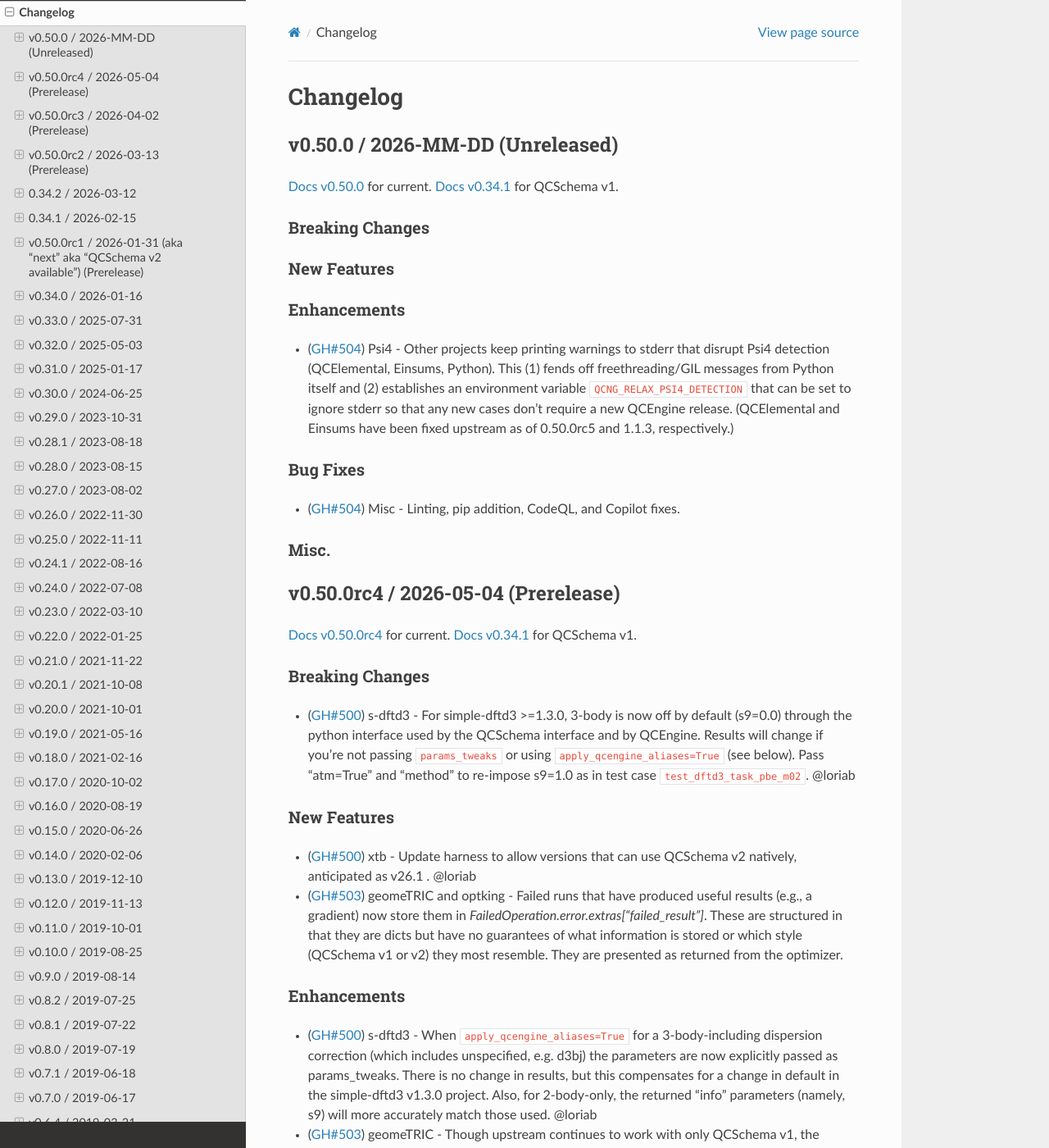
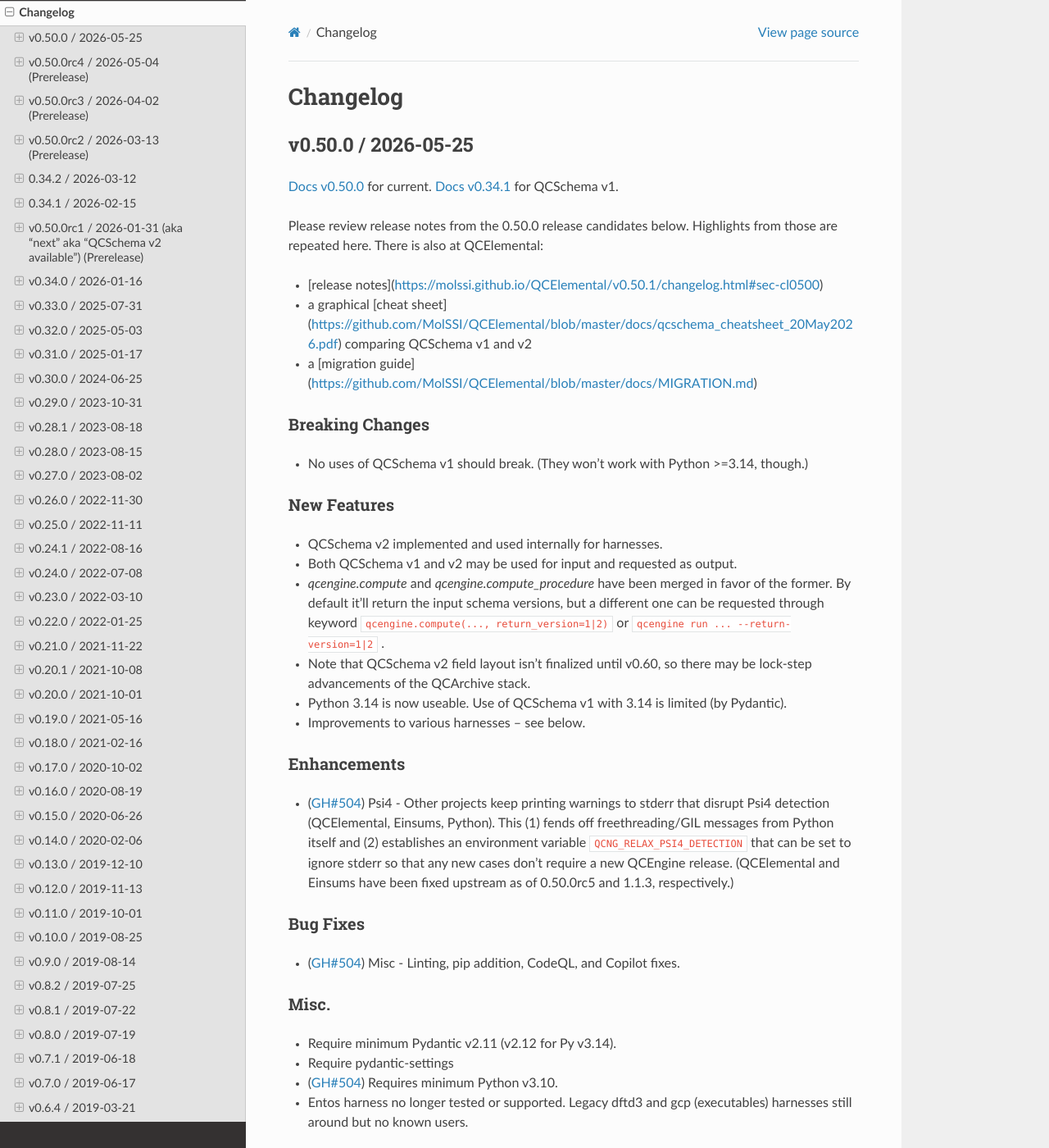
Before and after one commit to MolSSI/QCEngine, a Sphinx documentation site: the page built from docs/source/changelog.rst, in a window 1280 px wide and 1400 px high. Shown: the whole window at 82% size. Built offline with Sphinx 7.4.7 and the Read the Docs theme 3.1.0, drawn with Linux system fonts in a browser that asks for light colours; the version number could not be read and is left out.

Commit message:
fix sphinx

```diff
--- a/docs/source/changelog.rst
+++ b/docs/source/changelog.rst
@@ -34,16 +34,34 @@
 
 .. _`sec:cl0500`:
 
-v0.50.0 / 2026-MM-DD (Unreleased)
+v0.50.0 / 2026-05-25
 --------------------
 
 :docs:`v0.50.0` for current. :docs:`v0.34.1` for QCSchema v1.
 
+Please review release notes from the 0.50.0 release candidates below.
+Highlights from those are repeated here. There is also at QCElemental:
+
+* [release notes](https://molssi.github.io/QCElemental/v0.50.1/changelog.html#sec-cl0500)
+* a graphical [cheat sheet](https://github.com/MolSSI/QCElemental/blob/master/docs/qcschema_cheatsheet_20May2026.pdf) comparing QCSchema v1 and v2
+* a [migration guide](https://github.com/MolSSI/QCElemental/blob/master/docs/MIGRATION.md)
+
 Breaking Changes
 ++++++++++++++++
+- No uses of QCSchema v1 should break. (They won't work with Python >=3.14, though.)
 
 New Features
 ++++++++++++
+- QCSchema v2 implemented and used internally for harnesses.
+- Both QCSchema v1 and v2 may be used for input and requested as output.
+- `qcengine.compute` and `qcengine.compute_procedure` have been merged in favor
+  of the former. By default it'll return the input schema versions, but a different
+  one can be requested through keyword ``qcengine.compute(..., return_version=1|2)``
+  or ``qcengine run ... --return-version=1|2`` .
+- Note that QCSchema v2 field layout isn't finalized until v0.60, so there may
+  be lock-step advancements of the QCArchive stack.
+- Python 3.14 is now useable. Use of QCSchema v1 with 3.14 is limited (by Pydantic).
+- Improvements to various harnesses -- see below.
 
 Enhancements
 ++++++++++++
@@ -60,6 +78,11 @@
 
 Misc.
 +++++
+- Require minimum Pydantic v2.11 (v2.12 for Py v3.14).
+- Require pydantic-settings
+- (:pr:`504`) Requires minimum Python v3.10.
+- Entos harness no longer tested or supported. Legacy dftd3 and gcp (executables)
+  harnesses still around but no known users.
 
 
 .. _`sec:cl0500rc4`:
```
Also changed, not shown: README.md (+1 -1 lines).
